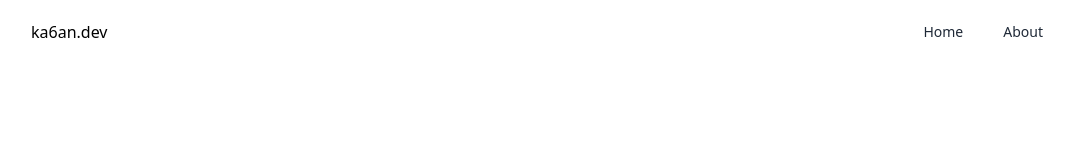
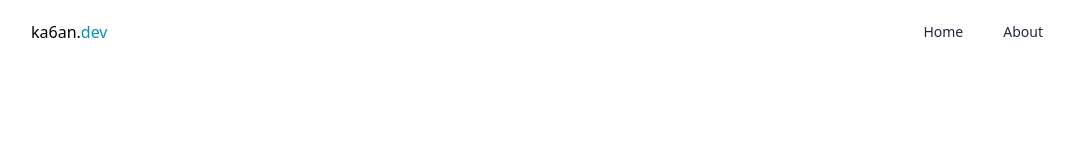
Before and after one commit to tolgazorlu/kagan-dev, a React (Vite) app: page / in a window 1280 px wide. Shown: the top 160 px of the page, without its empty margins (97-1171 px from the left). Built offline with nearby package versions, Linux system fonts and the light colour scheme.

Commit message:
Navbar | kagan.dev title color changed

```diff
--- a/src/components/Navbar.tsx
+++ b/src/components/Navbar.tsx
@@ -1,6 +1,5 @@
-import { Fragment } from 'react'
-import { Disclosure, Menu, Transition } from '@headlessui/react'
-import { Bars3Icon, BellIcon, XMarkIcon } from '@heroicons/react/24/outline'
+import { Disclosure} from '@headlessui/react'
+import { Bars3Icon, XMarkIcon } from '@heroicons/react/24/outline'
 
 const navigation = [
   { name: 'Home', href: '/', current: true },
@@ -27,7 +26,7 @@ export default function Navbar() {
               </div>
               <div className="px-24 flex flex-1 items-center justify-center sm:items-stretch sm:justify-between">
                 <div className="flex flex-shrink-0 items-center">
-                  <span className='text-black'>ka6an.dev</span>
+                  <span className='text-black'>ka6an.<span className='text-cyan-600'>dev</span></span>
                 </div>
                 <div className="hidden sm:ml-6 sm:block">
                   <div className="flex space-x-4">
```
